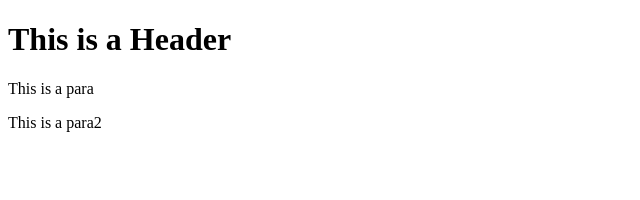
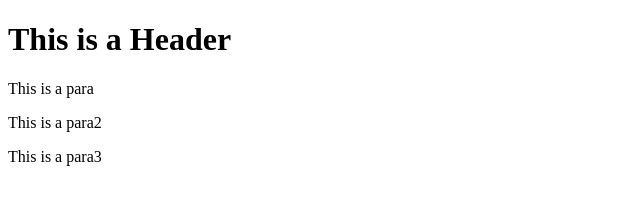
Before and after one commit to ParshaviBolya/git-test, a website: page index.html in a window 1280 px wide. Shown: the whole page, without its empty margins (0-640 px from the left). Drawn offline with Linux system fonts and the light colour scheme.

Commit message:
fourth commit

```diff
--- a/index.html
+++ b/index.html
@@ -6,5 +6,6 @@
         <h1>This is a Header</h1>
         <p>This is a para</p>
         <p>This is a para2</p>
+        <p>This is a para3</p>
     </body>
 </html>
```
Also changed, not shown: package.json (added, +24 -0 lines), 2 other files.
